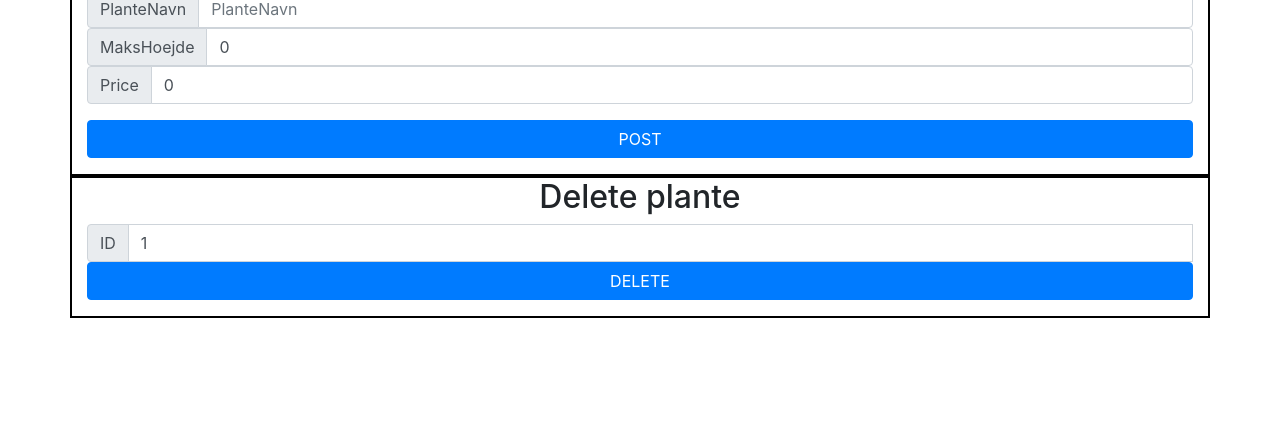
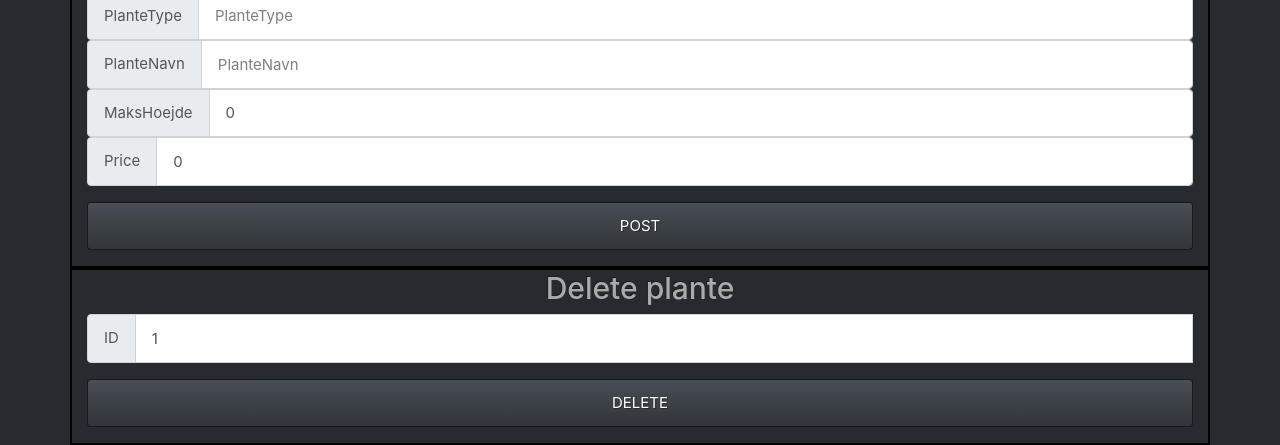
Before and after one commit to magnum43434/Plante-Shop-Web-Applikation, a website built with webpack: page src/index.htm in a window 1280 px wide. Shown: the part 574-1019 px from the top of the page. Before the commit the page ends 892 px from the top, so only its background shows below. Built offline with nearby package versions, Linux system fonts and the light colour scheme.

Commit message:
Delete btn gap + theme

```diff
--- a/src/index.htm
+++ b/src/index.htm
@@ -6,6 +6,8 @@
 
   <meta name="viewport" content="width=device-width, initial-scale=1">
   <link rel="stylesheet" href="https://maxcdn.bootstrapcdn.com/bootstrap/4.5.2/css/bootstrap.min.css">
+  <link rel="stylesheet" href="https://stackpath.bootstrapcdn.com/bootswatch/4.5.2/slate/bootstrap.min.css"
+    integrity="sha384-8iuq0iaMHpnH2vSyvZMSIqQuUnQA7QM+f6srIdlgBrTSEyd//AWNMyEaSF2yPzNQ" crossorigin="anonymous">
   <link rel="stylesheet" href="https://maxcdn.bootstrapcdn.com/font-awesome/4.7.0/css/font-awesome.min.css">
   <script src="https://ajax.googleapis.com/ajax/libs/jquery/3.5.1/jquery.min.js"></script>
   <script src="https://cdnjs.cloudflare.com/ajax/libs/popper.js/1.16.0/umd/popper.min.js"></script>
--- a/src/scss/styles.scss
+++ b/src/scss/styles.scss
@@ -13,6 +13,7 @@ input {
 
 #GetPlanteBTN,
 #GetPlanteTypeBTN,
-#AddPlanteButton {
+#AddPlanteButton,
+#DeletePlanteBTN {
     margin-top: 1rem;
 }
```
